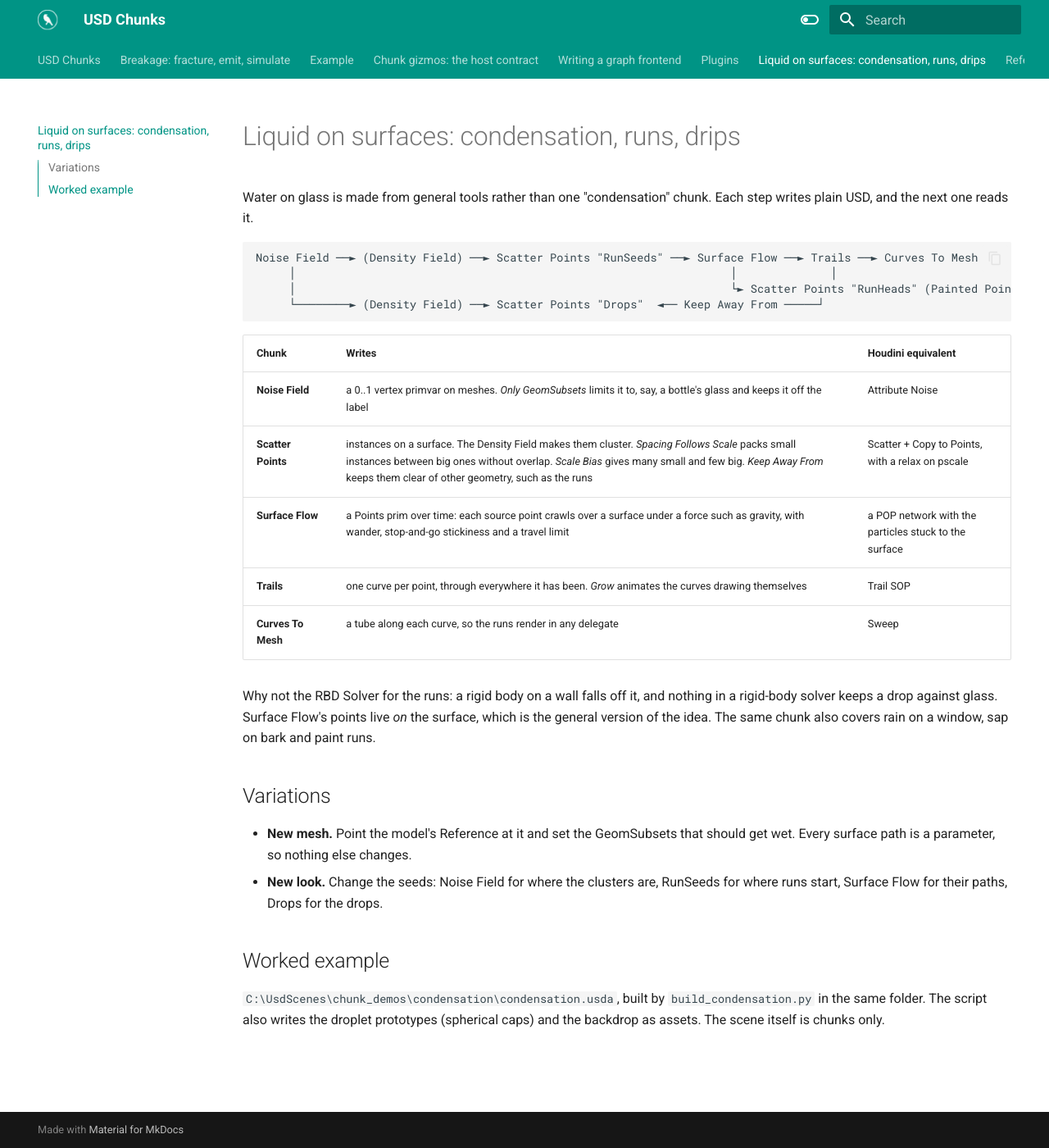
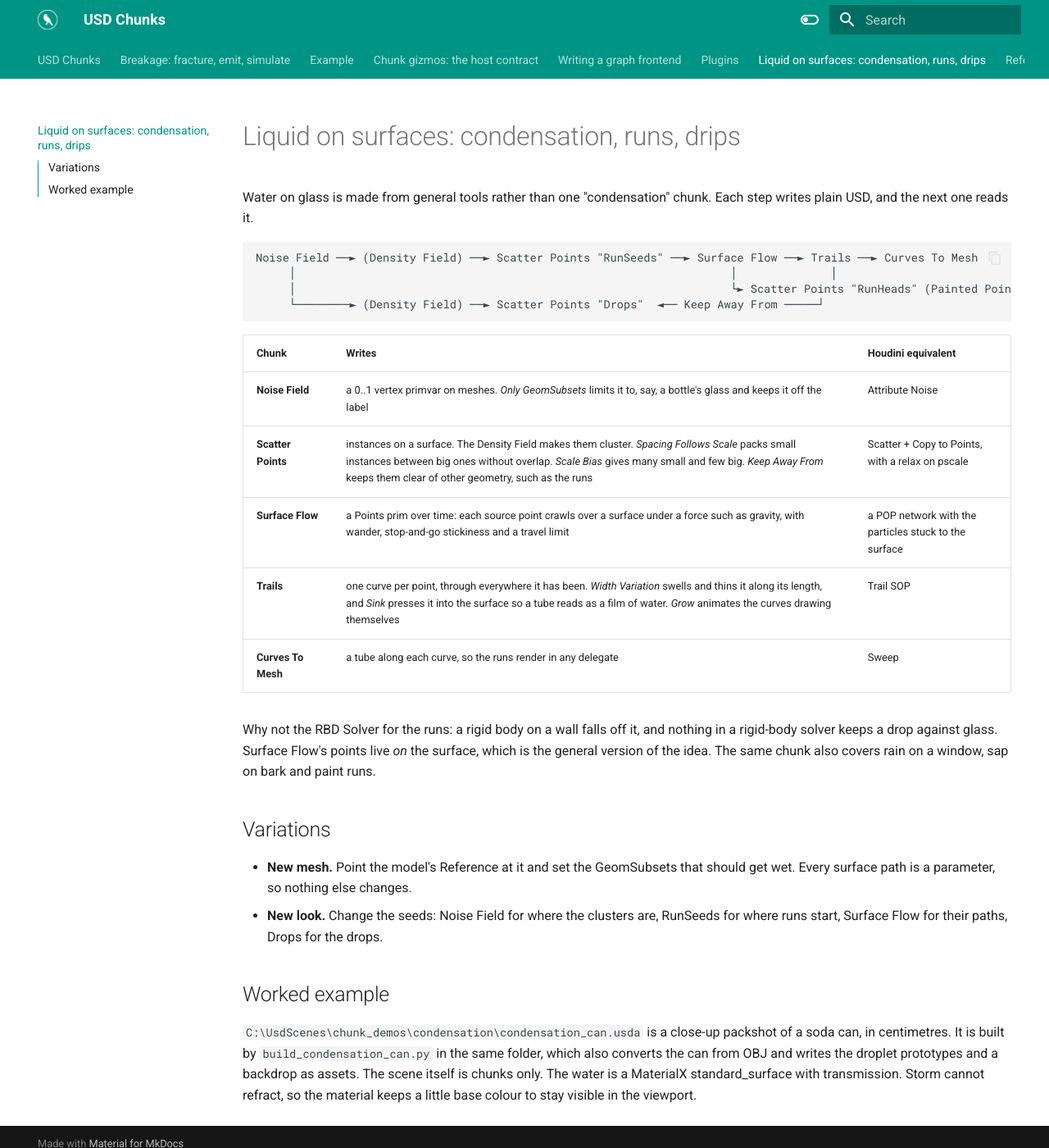
Before and after one commit to HuginStudios/usd_chunks, an MkDocs documentation site: the page built from docs/surface_flow.md, in a window 1280 px wide and 1400 px high. Shown: the whole window at 82% size. Built offline with MkDocs 1.6.1 and Material for MkDocs 9.7.7, drawn with Linux system fonts in a browser that asks for light colours.

Commit message:
Docs: Trails' swell and sink, and the soda can example

```diff
--- a/docs/surface_flow.md
+++ b/docs/surface_flow.md
@@ -15,7 +15,7 @@ Noise Field ──► (Density Field) ──► Scatter Points "RunSeeds" ──
 | **Noise Field** | a 0..1 vertex primvar on meshes. *Only GeomSubsets* limits it to, say, a bottle's glass and keeps it off the label | Attribute Noise |
 | **Scatter Points** | instances on a surface. The Density Field makes them cluster. *Spacing Follows Scale* packs small instances between big ones without overlap. *Scale Bias* gives many small and few big. *Keep Away From* keeps them clear of other geometry, such as the runs | Scatter + Copy to Points, with a relax on pscale |
 | **Surface Flow** | a Points prim over time: each source point crawls over a surface under a force such as gravity, with wander, stop-and-go stickiness and a travel limit | a POP network with the particles stuck to the surface |
-| **Trails** | one curve per point, through everywhere it has been. *Grow* animates the curves drawing themselves | Trail SOP |
+| **Trails** | one curve per point, through everywhere it has been. *Width Variation* swells and thins it along its length, and *Sink* presses it into the surface so a tube reads as a film of water. *Grow* animates the curves drawing themselves | Trail SOP |
 | **Curves To Mesh** | a tube along each curve, so the runs render in any delegate | Sweep |
 
 Why not the RBD Solver for the runs: a rigid body on a wall falls off it, and nothing in a
@@ -32,6 +32,8 @@ bark and paint runs.
 
 ## Worked example
 
-`C:\UsdScenes\chunk_demos\condensation\condensation.usda`, built by
-`build_condensation.py` in the same folder. The script also writes the droplet prototypes (spherical caps) and the
-backdrop as assets. The scene itself is chunks only.
+`C:\UsdScenes\chunk_demos\condensation\condensation_can.usda` is a close-up packshot of a soda
+can, in centimetres. It is built by `build_condensation_can.py` in the same folder, which also converts the can
+from OBJ and writes the droplet prototypes and a backdrop as assets. The scene itself is chunks
+only. The water is a MaterialX standard_surface with transmission. Storm cannot refract, so the
+material keeps a little base colour to stay visible in the viewport.
```
